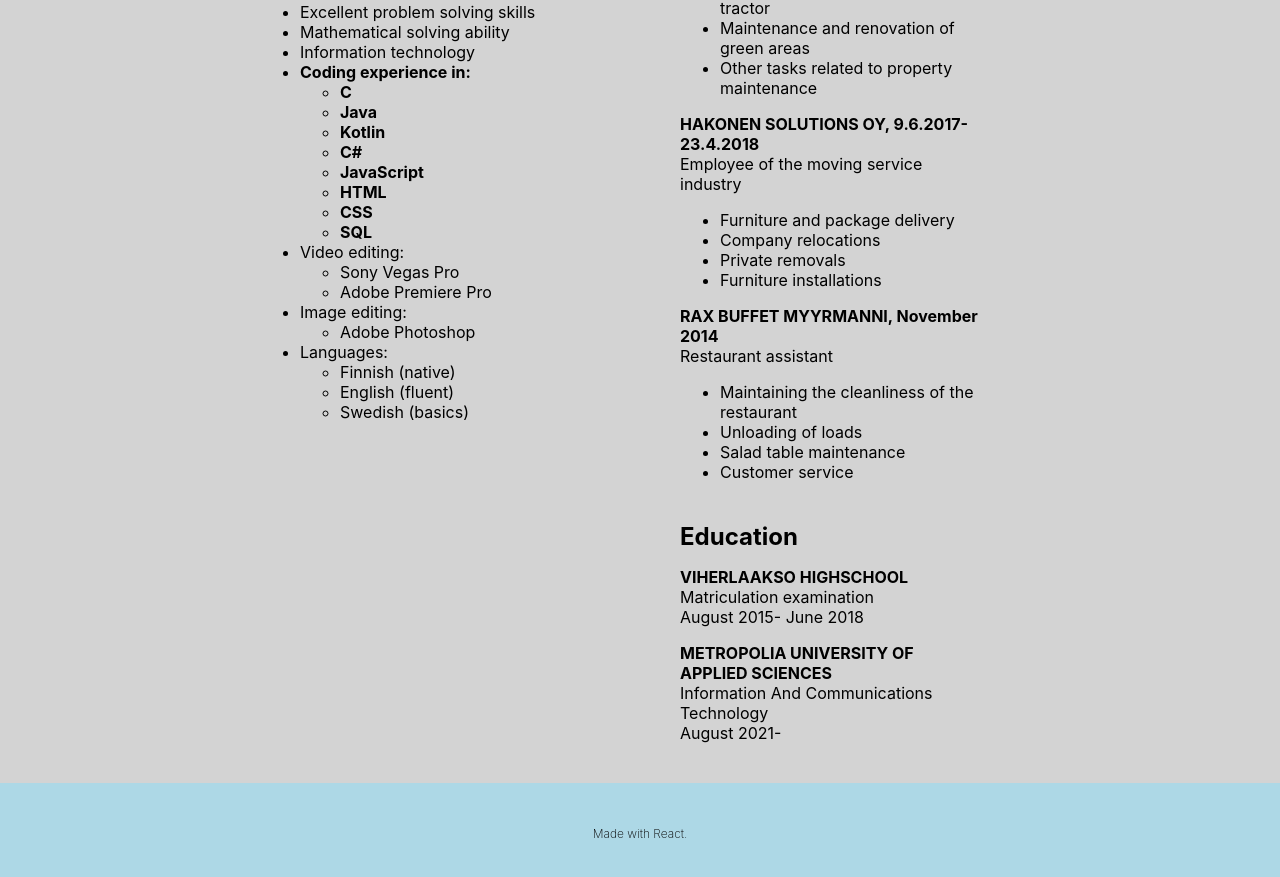
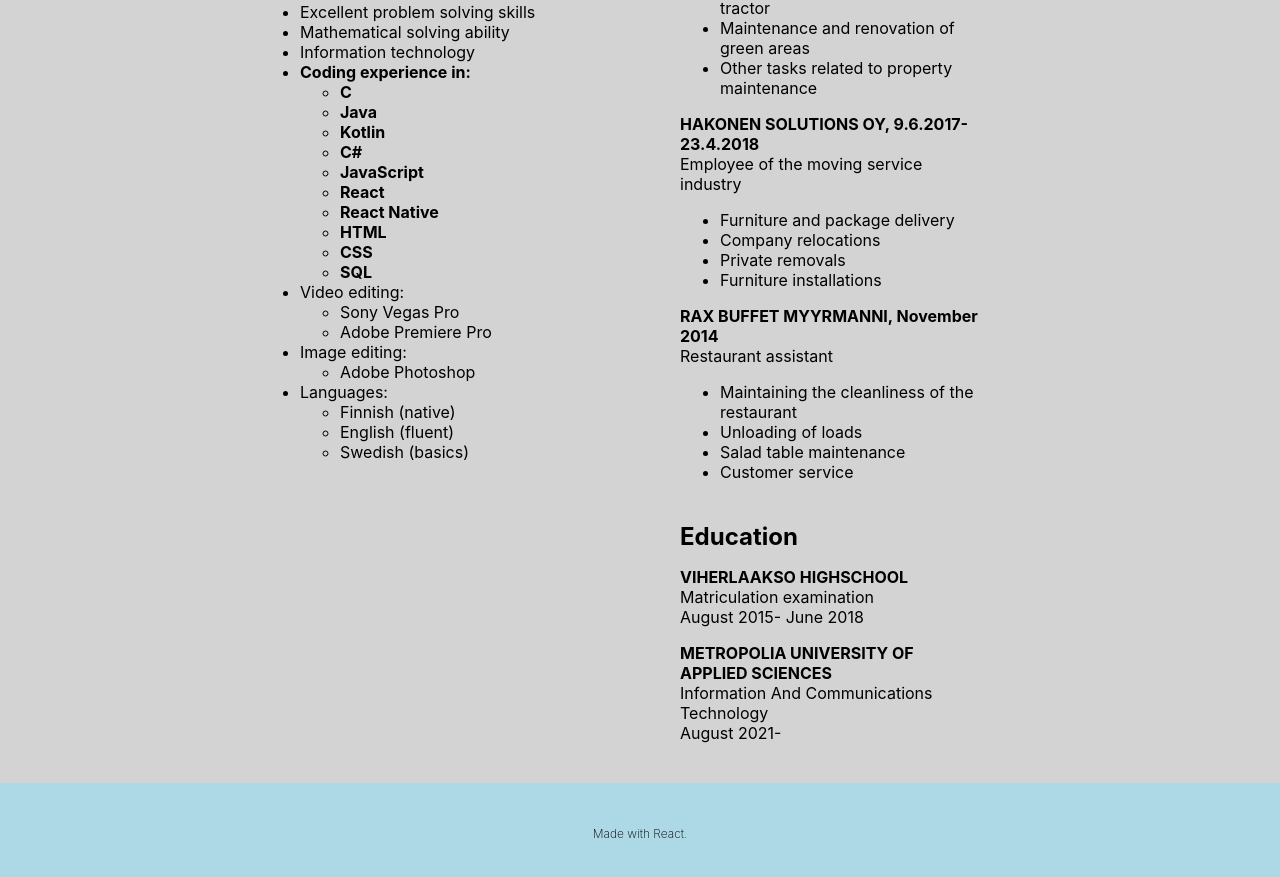
Before and after one commit to Liideli/resume, a React (Create React App) app: page /about in a window 1280 px wide. Shown: the part 808-1685 px from the top of the page. Built offline with nearby package versions, Linux system fonts and the light colour scheme.

Commit message:
Added skills

```diff
--- a/src/components/Skills.jsx
+++ b/src/components/Skills.jsx
@@ -18,7 +18,9 @@ const Skills = () => {
               <li>Java</li>
               <li>Kotlin</li>
               <li>C#</li>
-              <li>JavaScript </li>
+              <li>JavaScript</li>
+              <li>React</li>
+              <li>React Native</li>
               <li>HTML</li>
               <li>CSS</li>
               <li>SQL</li>
```
